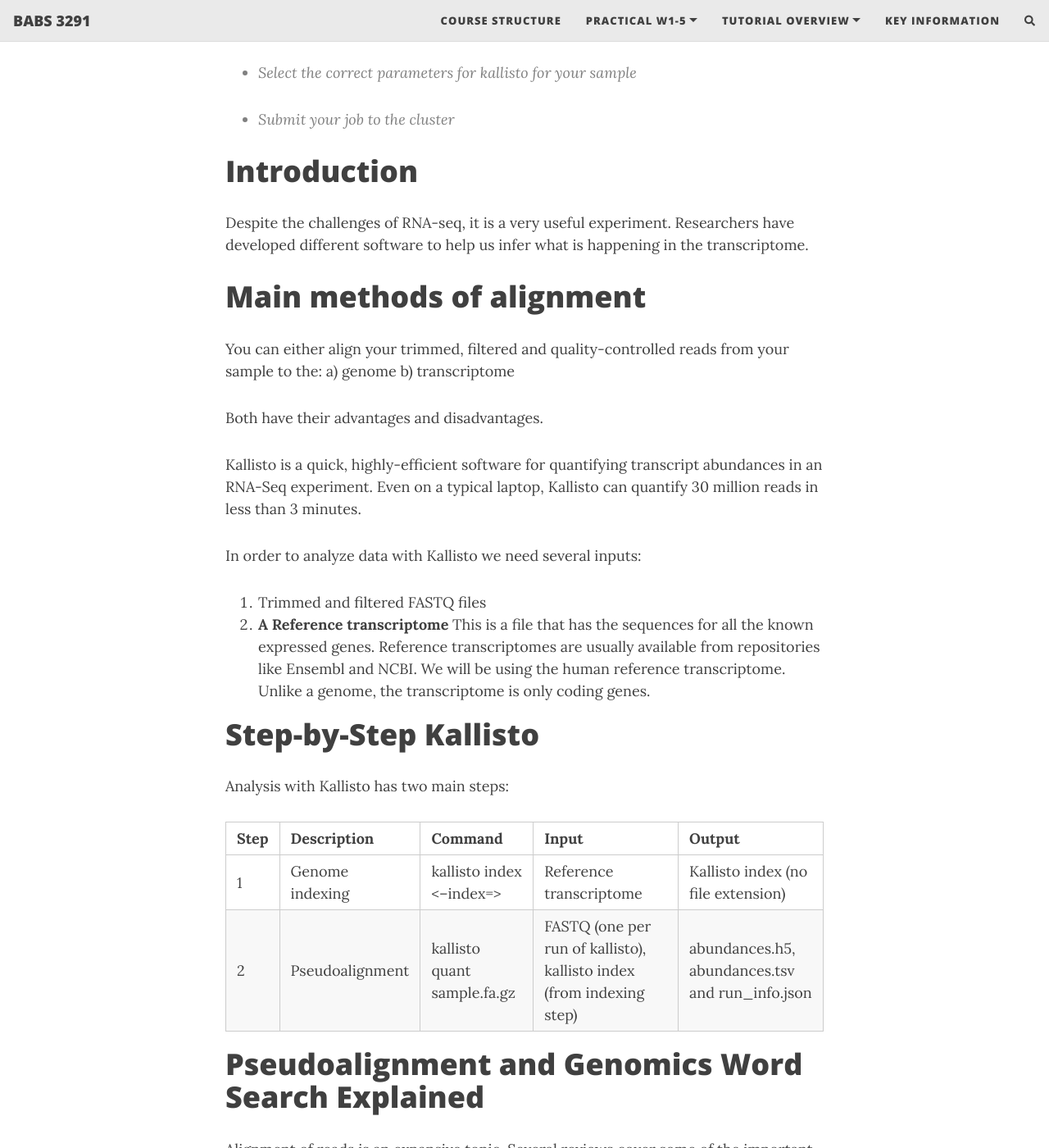
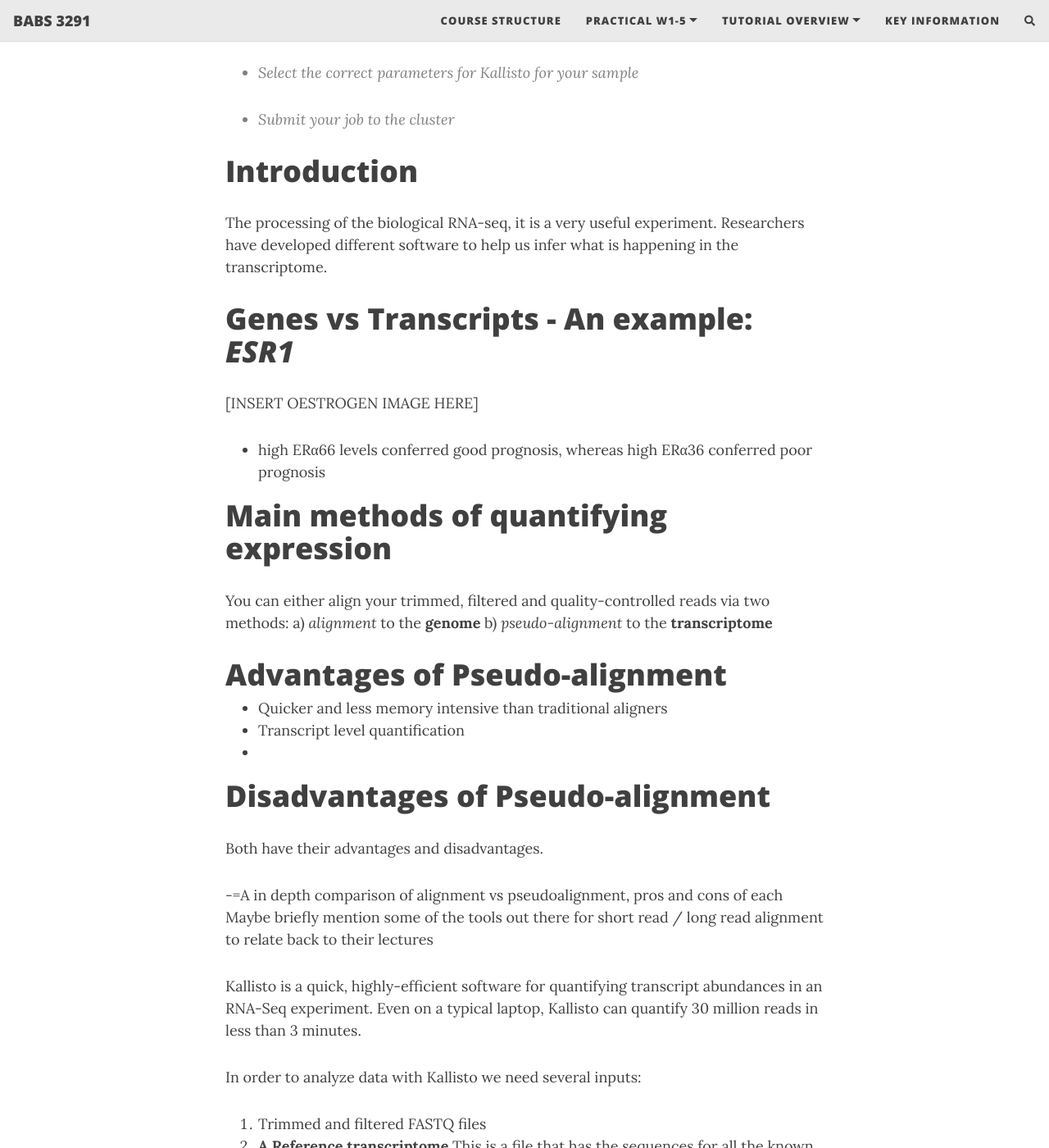
Before and after one commit to theheking/babs-rna-seq-2024, a Jekyll site: the page built from practical_overview/Week5_Alignment.md, in a window 1280 px wide and 1400 px high, scrolled down 718 px. Shown: the whole window at 82% size. Built offline with Jekyll 4.4.1, drawn with Linux system fonts in a browser that asks for light colours; nearby versions of some CDN libraries; comment, search, counter and statistics services are not loaded.

Commit message:
Update Week5_Alignment.md

```diff
--- a/practical_overview/Week5_Alignment.md
+++ b/practical_overview/Week5_Alignment.md
@@ -15,9 +15,9 @@ Alignment With Kallisto
 >
 > **Objectives**
 >
-> *   Understand the difference between pseudo-alignment and alignment
+> *  Understand the difference between pseudo-alignment and alignment
 >
-> *  Select the correct parameters for kallisto for your sample
+> *  Select the correct parameters for Kallisto for your sample
 >
 > *  Submit your job to the cluster
 
@@ -25,19 +25,39 @@ Alignment With Kallisto
 
 Introduction
 ==============
-Despite the challenges of RNA-seq, it is a very useful experiment. Researchers have developed different software to help us infer what is happening in the transcriptome.
+The processing of the biological  RNA-seq, it is a very useful experiment. Researchers have developed different software to help us infer what is happening in the transcriptome.
+
+Genes vs Transcripts - An example: *ESR1*
+=========================================
+[INSERT OESTROGEN IMAGE HERE]
+
+- high ERα66 levels conferred good prognosis, whereas high ERα36 conferred poor prognosis
 
 
-Main methods of alignment
-==============================
 
-You can either align your trimmed, filtered and quality-controlled reads from your sample to the:
-a) genome
-b) transcriptome
+Main methods of quantifying expression
+=====================================
+
+You can either align your trimmed, filtered and quality-controlled reads via two methods:
+a) *alignment* to the **genome**
+b) *pseudo-alignment* to the **transcriptome**
+
+
+Advantages of Pseudo-alignment
+===============================
+- Quicker and less memory intensive than traditional aligners
+- Transcript level quantification
+-
+
+Disadvantages of Pseudo-alignment
+===============================
+
 
 
 Both have their advantages and disadvantages.
 
+
+-=A in depth comparison of alignment vs pseudoalignment, pros and cons of each Maybe briefly mention some of the tools out there for short read / long read alignment to relate back to their lectures
 
 
 
```
